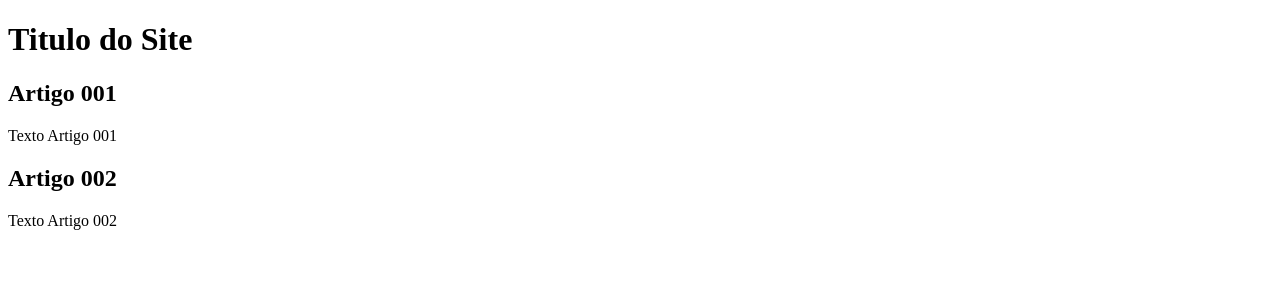
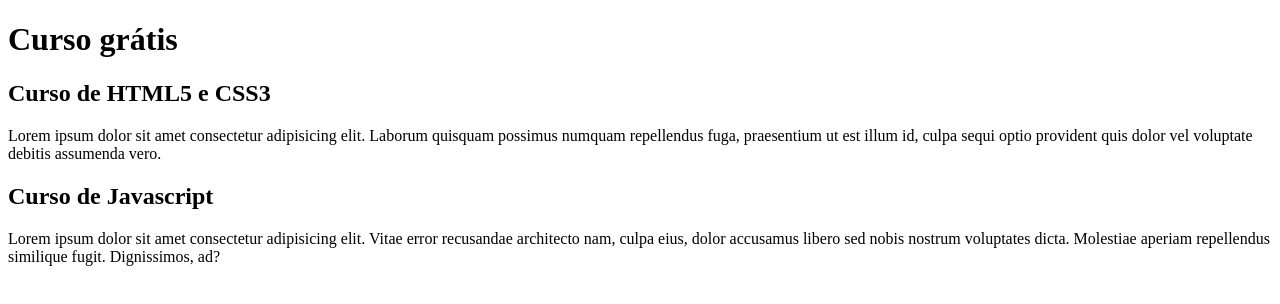
Before and after one commit to Robric17/projeto-site, a plain HTML site: page index.html in a window 1280 px wide. Drawn offline with Linux system fonts and the light colour scheme.

Commit message:
comecei escrever o conteúdo

```diff
--- a/index.html
+++ b/index.html
@@ -8,15 +8,15 @@
 <body>
     <main>
         <header>
-            <h1>Titulo do Site</h1>
+            <h1>Curso grátis</h1>
         </header>
 <article>
-    <h2>Artigo 001</h2>
-    <p>Texto Artigo 001</p>
+    <h2>Curso de HTML5 e CSS3</h2>
+    <p>Lorem ipsum dolor sit amet consectetur adipisicing elit. Laborum quisquam possimus numquam repellendus fuga, praesentium ut est illum id, culpa sequi optio provident quis dolor vel voluptate debitis assumenda vero.</p>
 </article>
 <article>
-    <h2>Artigo 002</h2>
-    <p>Texto Artigo 002</p>
+    <h2>Curso de Javascript</h2>
+    <p>Lorem ipsum dolor sit amet consectetur adipisicing elit. Vitae error recusandae architecto nam, culpa eius, dolor accusamus libero sed nobis nostrum voluptates dicta. Molestiae aperiam repellendus similique fugit. Dignissimos, ad?</p>
 </article>
     </main>
 
```
